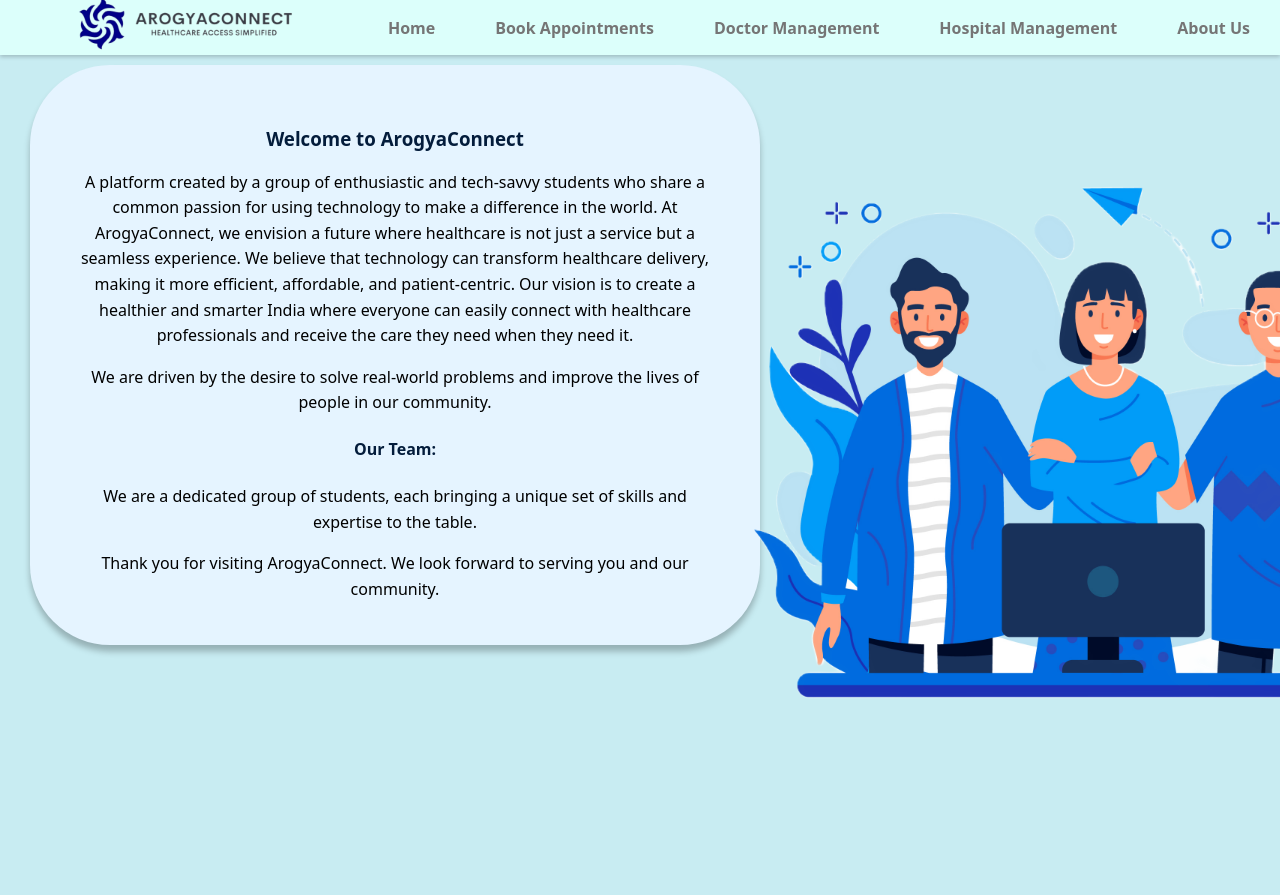
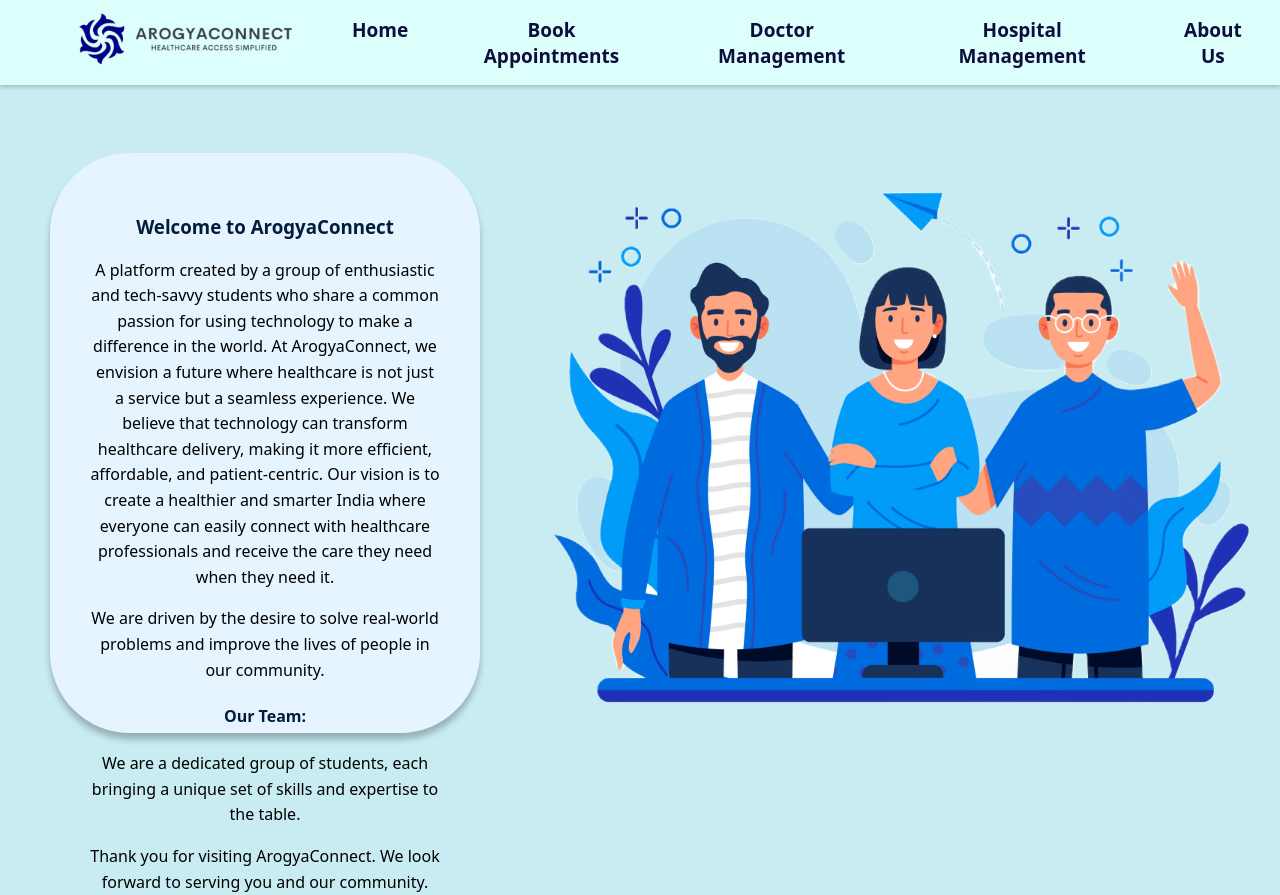
Before and after one commit to Sarang9975/ArogyaConnectdemo, a React (Create React App) app: page /about in a window 1280 px wide. Before the commit the page ends 865 px from the top, so only its background shows below. Built offline with nearby package versions, Linux system fonts and the light colour scheme.

Commit message:
Made changes in Access feature and some css changes to the website

```diff
--- a/public/index.html
+++ b/public/index.html
@@ -24,7 +24,7 @@
       work correctly both with client-side routing and a non-root public URL.
       Learn how to configure a non-root public URL by running `npm run build`.
     -->
-    <title>React App</title>
+    <title>ArogyaConnect</title>
   </head>
   <body>
     <noscript>You need to enable JavaScript to run this app.</noscript>
--- a/src/About.css
+++ b/src/About.css
@@ -2,7 +2,8 @@
     position: static;
     width: 650px;
     height: 500px;
-    margin: 30px;
+    margin: 50px;
+    margin-top: 5.5rem;
     padding: 2.5rem;
     background-color: #e5f4ff;
     box-shadow: 0 0.4rem 0.4rem rgba(0, 0, 0, 0.25);
@@ -34,10 +35,13 @@
   }
 
   .about-image {
-    position: fixed;
+    flex-wrap: wrap;
     left: 730px;
     width: 750px;
-    bottom: -10px;
     height: 750px;
     z-index: 6;
   }
+
+  .main{
+    display: flex;
+  }
--- a/src/About.js
+++ b/src/About.js
@@ -1,38 +1,44 @@
-import React from 'react';
-import './About.css';
-import aboutImage from './team3.png';
+import React from "react";
+import "./About.css";
+import aboutImage from "./team3.png";
 
 function AboutUs() {
   return (
     <>
+      <div className="main">
         <div className="about-container">
           <h3 className="about-title">Welcome to ArogyaConnect</h3>
           <p className="about-description">
-        A platform created by a group of enthusiastic and tech-savvy students who share a common
-        passion for using technology to make a difference in the world. At ArogyaConnect, we
-        envision a future where healthcare is not just a service but a seamless experience. We
-        believe that technology can transform healthcare delivery, making it more efficient,
-        affordable, and patient-centric. Our vision is to create a healthier and smarter India where
-        everyone can easily connect with healthcare professionals and receive the care they need
+            A platform created by a group of enthusiastic and tech-savvy
+            students who share a common passion for using technology to make a
+            difference in the world. At ArogyaConnect, we envision a future
+            where healthcare is not just a service but a seamless experience. We
+            believe that technology can transform healthcare delivery, making it
+            more efficient, affordable, and patient-centric. Our vision is to
+            create a healthier and smarter India where everyone can easily
+            connect with healthcare professionals and receive the care they need
             when they need it.
           </p>
           <p className="about-mission">
-        We are driven by the desire to solve real-world problems and improve the lives of people in
-        our community.
+            We are driven by the desire to solve real-world problems and improve
+            the lives of people in our community.
           </p>
           <div className="about-team">
             <h4>Our Team:</h4>
             <p>
-          We are a dedicated group of students, each bringing a unique set of skills and expertise
-          to the table.
+              We are a dedicated group of students, each bringing a unique set
+              of skills and expertise to the table.
             </p>
           </div>
           <p className="about-thankyou">
-        Thank you for visiting ArogyaConnect. We look forward to serving you and our community.
+            Thank you for visiting ArogyaConnect. We look forward to serving you
+            and our community.
           </p>
         </div>
-
+        <div>
           <img src={aboutImage} alt="About Us" className="about-image" />
+        </div>
+      </div>
     </>
   );
 }
--- a/src/App.css
+++ b/src/App.css
@@ -0,0 +1,44 @@
+.deniedMessageContainer {
+    display: flex;
+    justify-content: center; /* Horizontally center */
+    align-items: center; /* Vertically center */
+    position: fixed;
+    top: 0;
+    left: 0;
+    width: 100%;
+    height: 100%;
+    background-color: rgba(0, 0, 0, 0.5); /* Semi-transparent black background */
+    z-index: 999; /* Ensure it's on top of other elements */
+    opacity: 0; /* Initially hide */
+    animation: fadeIn 0.5s ease forwards; /* Fade-in animation */
+  }
+
+  .deniedMessage {
+    background-color: #f8d7da; /* Light red background */
+    color: #721c24; /* Dark red text color */
+    padding: 20px; /* Add some padding */
+    border-radius: 5px; /* Rounded corners */
+    box-shadow: 0 2px 4px rgba(0, 0, 0, 0.1); /* Drop shadow */
+    font-weight: bold;
+    font-size: 18px;
+    text-align: center; /* Center text */
+    animation: slideIn 0.5s ease forwards; /* Slide-in animation */
+  }
+
+  @keyframes fadeIn {
+    from {
+      opacity: 0;
+    }
+    to {
+      opacity: 1;
+    }
+  }
+
+  @keyframes slideIn {
+    from {
+      transform: translateY(-50px);
+    }
+    to {
+      transform: translateY(0);
+    }
+  }
--- a/src/App.js
+++ b/src/App.js
@@ -45,7 +45,11 @@
   if (user && user.type === 'patient') {
     return <>{children}</>;
   } else {
-    return <div>Access Denied: You are not a Patient</div>;
+    return (
+      <div className="deniedMessageContainer"> {/* Container div */}
+        <div className="deniedMessage">Access Denied: You are not a Patient! please login to Access</div>
+      </div>
+    );
   }
 }
 
@@ -53,7 +57,11 @@
   if (user && user.type === 'doctor') {
     return <>{children}</>;
   } else {
-    return <div>Access Denied: You are not a Doctor</div>;
+    return (
+      <div className="deniedMessageContainer"> {/* Container div */}
+        <div className="deniedMessage">Access Denied: You are not a Doctor! please login to Access</div>
+      </div>
+    );
   }
 }
 
--- a/src/Navbar.css
+++ b/src/Navbar.css
@@ -2,7 +2,7 @@
 /* Navbar.css */
 .navbar {
   background-color: #DCFFFB;
-  padding: 10px 0;
+  padding: 25px 0;
   display: flex;
   justify-content: space-between;
   align-items: center;
@@ -44,9 +44,10 @@
 }
 
 .navbar-item a {
-  color: #757575;
-  font-family: system-ui, -apple-system, BlinkMacSystemFont, 'Segoe UI', Roboto, Oxygen, Ubuntu, Cantarell, 'Open Sans', 'Helvetica Neue', sans-serif;
-  font-weight: 650;
+  color: #0d0d3c;
+  font-family: system-ui, -apple-system, BlinkMacSystemFont, 'Segoe UI', 'Roboto', Oxygen, Ubuntu, Cantarell, 'Open Sans', 'Helvetica Neue', sans-serif;
+  font-weight: 620;
+  font-size: 19px;
   text-decoration: none;
   padding: 10px 20px;
   transition: background-color 0.3s, color 0.3s; /* Add transition for smoother hover effect */
@@ -54,8 +55,8 @@
 
 .navbar-item a:hover {
   background-color: #C1E7E3; /* Darker green color on hover */
-  color: #fff; /* White text color on hover */
-  border-radius: 4px; /* Add rounded corners on hover */
+  color: #01012e; /* White text color on hover */
+  border-radius: 5px; /* Add rounded corners on hover */
   text-decoration: none !important;
 }
 
```
Also changed, not shown: 1 other file (tests, documents, lock files or other folders). Lines whose indentation alone changed are shown as unchanged.
